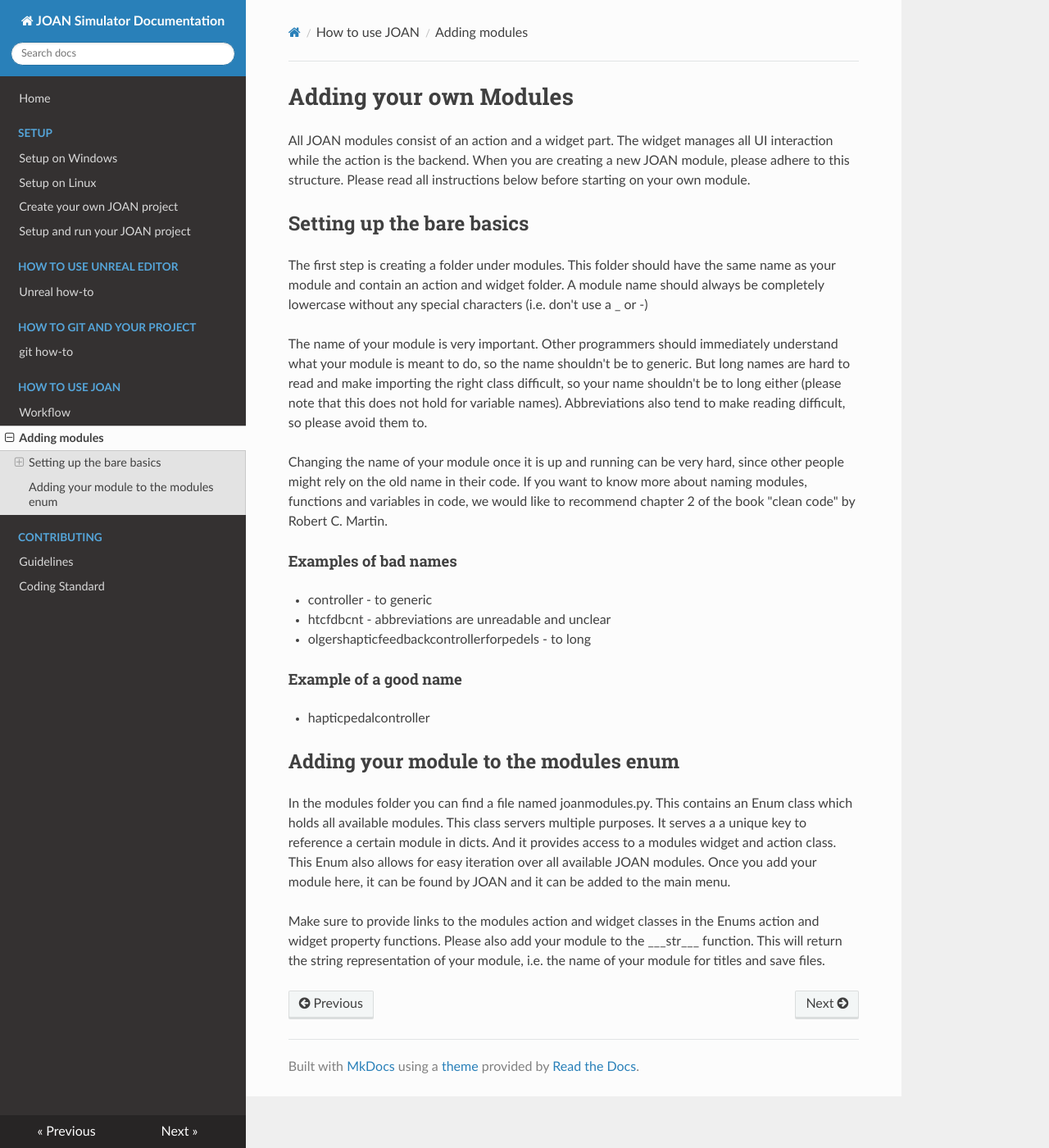
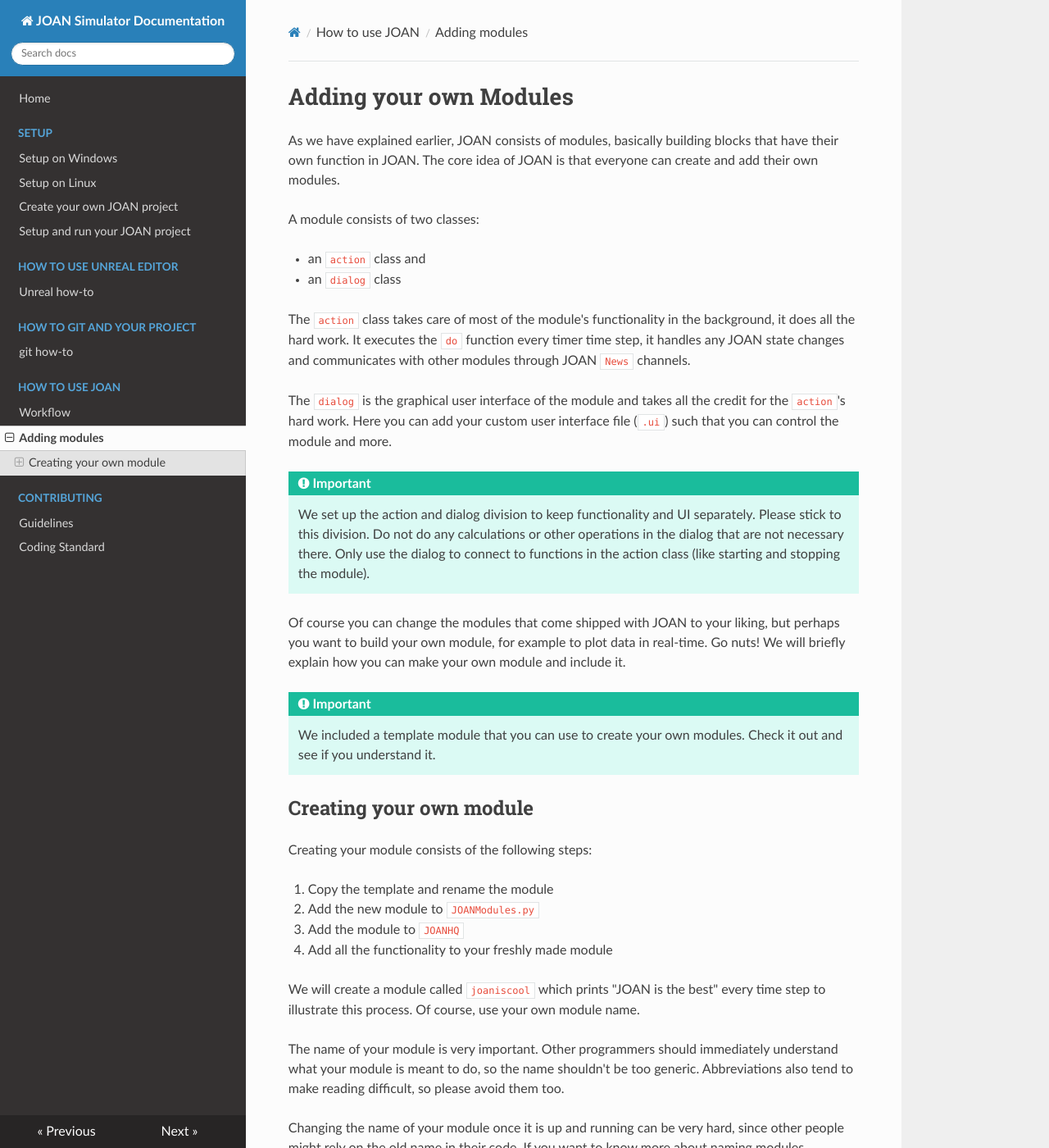
Before and after one commit to tud-hri/joan, an MkDocs documentation site: the page built from docs/joan-adding-modules.md, in a window 1280 px wide and 1400 px high. Shown: the whole window at 82% size. Built offline with MkDocs 1.6.1, drawn with Linux system fonts in a browser that asks for light colours; nearby versions of some CDN libraries; some of the changed text lies outside the part shown.

Commit message:
Updated add_module documentation

````diff
--- a/docs/joan-adding-modules.md
+++ b/docs/joan-adding-modules.md
@@ -1,37 +1,95 @@
 # Adding your own Modules
-All JOAN modules consist of an action and a widget part. The widget manages all UI interaction while the action is the
-backend. When you are creating a new JOAN module, please adhere to this structure. Please read all instructions below
-before starting on your own module.
 
-## Setting up the bare basics
-The first step is creating a folder under modules. This folder should have the same name as your module and contain an
-action and widget folder. A module name should always be completely lowercase without any special characters
-(i.e. don't use a \_ or \-)
+As we have explained earlier, JOAN consists of modules, basically building blocks that have their own function in JOAN. The core idea of JOAN is that everyone can create and add their own modules.
 
-The name of your module is very important. Other programmers should immediately understand
-what your module is meant to do, so the name shouldn't be to generic. But long names are hard to read and make importing
-the right class difficult, so your name shouldn't be to long either (please note that this does not hold for variable
-names). Abbreviations also tend to make reading difficult, so please avoid them to.
+A module consists of two classes:
+
+- an `action` class and
+- an `dialog` class
+
+The `action` class takes care of most of the module's functionality in the background, it does all the hard work. It executes the `do` function every timer time step, it handles any JOAN state changes and communicates with other modules through JOAN `News` channels.
+
+The `dialog` is the graphical user interface of the module and takes all the credit for the `action`'s hard work. Here you can add your custom user interface file (`.ui`) such that you can control the module and more.
+
+!!! Important
+    We set up the action and dialog division to keep functionality and UI separately. Please stick to this division. Do not do any calculations or other operations in the dialog that are not necessary there. Only use the dialog to connect to functions in the action class (like starting and stopping the module).
+
+Of course you can change the modules that come shipped with JOAN to your liking, but perhaps you want to build your own module, for example to plot data in real-time. Go nuts! We will briefly explain how you can make your own module and include it.
+
+!!! Important
+    We included a template module that you can use to create your own modules. Check it out and see if you understand it.
+
+## Creating your own module
+
+Creating your module consists of the following steps:
+
+1. Copy the template and rename the module
+2. Add the new module to `JOANModules.py`
+3. Add the module to `JOANHQ`
+4. Add all the functionality to your freshly made module
+
+We will create a module called `joaniscool` which prints "JOAN is the best" every time step to illustrate this process. Of course, use your own module name.
+
+The name of your module is very important. Other programmers should immediately understand what your module is meant to do, so the name shouldn't be too generic. Abbreviations also tend to make reading difficult, so please avoid them too.
 
 Changing the name of your module once it is up and running can be very hard, since other people might rely on
 the old name in their code. If you want to know more about naming modules, functions and variables in code, we would
 like to recommend chapter 2 of the book "clean code" by Robert C. Martin.
 
-#### Examples of bad names
-* controller - to generic
-* htcfdbcnt - abbreviations are unreadable and unclear
-* olgershapticfeedbackcontrollerforpedels - to long
+__#### __Examples of bad names__
 
+- controller - too generic
+- htcfdbcnt - abbreviations are unreadable and unclear
+- olgershapticfeedbackcontrollerforpedals - too long
 
-#### Example of a good name
-* hapticpedalcontroller
+__Example of a good name__
 
-## Adding your module to the modules enum
-In the modules folder you can find a file named joanmodules.py. This contains an Enum class which holds all available
-modules. This class servers multiple purposes. It serves a a unique key to reference a certain module in dicts. And it
-provides access to a modules widget and action class. This Enum also allows for easy iteration over all available JOAN
-modules. Once you add your module here, it can be found by JOAN and it can be added to the main menu.
+- hapticpedalcontroller
+
+### 1. Copy the template and rename the module
+
+Copy the `template` folder in the modules folder.
+
+- Rename the folder to your desired module name. Note, a module name should always be completely lowercase without any special characters
+(i.e. don't use a \_ or \-). Hence, we rename `template` to `joaniscool`
+- go into your folder, go to the `action` folder, and rename `templateaction.py` to `joaniscoolaction.py`
+- open `joaniscoolaction.py` and replace all 'Template' with 'JoanIsCool' (note, this is camelCase; words are capitalized in class names). You can use a replace function in PyCharm, but make sure to check that the case is matched.
+- do the same for 'TEMPLATE', replace it with your _capitalized_ module name.
+- open the file `states.py` and perform the same two steps.
+- now, go into the `dialog` folder, and rename `templatedialog.py` to `joaniscooldialog.py` and `templatewidget.ui` to `joaniscoolwidget.ui`.
+- open `joaniscooldialog.py` and replace all 'Template' and 'TEMPLATE', as we did in its `action` partner.
+
+### 2. Add the new module to JOANModules.py
+
+This one is a lot of work, but be precise! One little forgotten comma will render everything unfunctional. In the `modules` folder you can find a file named `joanmodules.py`. This contains an `Enum` class which holds all available modules. This class servers multiple purposes. It serves a a unique key to reference a certain module in `dict`s. And it provides access to a module's `dialog` and `action` classes. This `Enum` also allows for easy iteration over all available JOAN  modules. Once you add your module here, it can be found by JOAN and it can be added to the main menu.
 
 Make sure to provide links to the modules action and widget classes in the Enums action and widget property functions.
 Please also add your module to the \_\_\_str\_\_\_ function. This will return the string representation of your module,
 i.e. the name of your module for titles and save files.
+
+- open the file `joanmodules.py` in the `modules` folder
+- add your new module to everything. Basically, copy every line with 'template' in it, paste it on the next line, and replace every 'template' in that new line with your module name
+- check, double check and triple check if you copied every line with template in it.
+
+### 3. Add the module to JOANHQ
+
+This step is easy! Add your new module to JOANHQ in `main.py`, this instantiates your module:
+
+    JOANHQACTION.add_module(JOANMODULES.JOANISCOOL, millis=200)
+
+Note that the parameter `millis=200` sets the timer interval in milliseconds.
+
+Run JOAN; if everything works (you'll see error tracebacks in the terminal if it does not), you will see your own module in the JOANHQ module list!
+
+!!! Note
+    Make sure to commit and push your changes every once in a while, especially after you copied the template module, renamed it, and added it to JOANHQ. This way you have a point in time in which your module is clean.
+
+### 4. Start coding in your module
+
+ Now you can start adding your own code. For our example, for instance, we would add a line with
+
+```python
+print("JOAN is the best")
+```
+
+in the `do` function. Once you hit the start button of the JOANISCOOL module, it will start printing this message at a frequency of 5 Hz.
````
